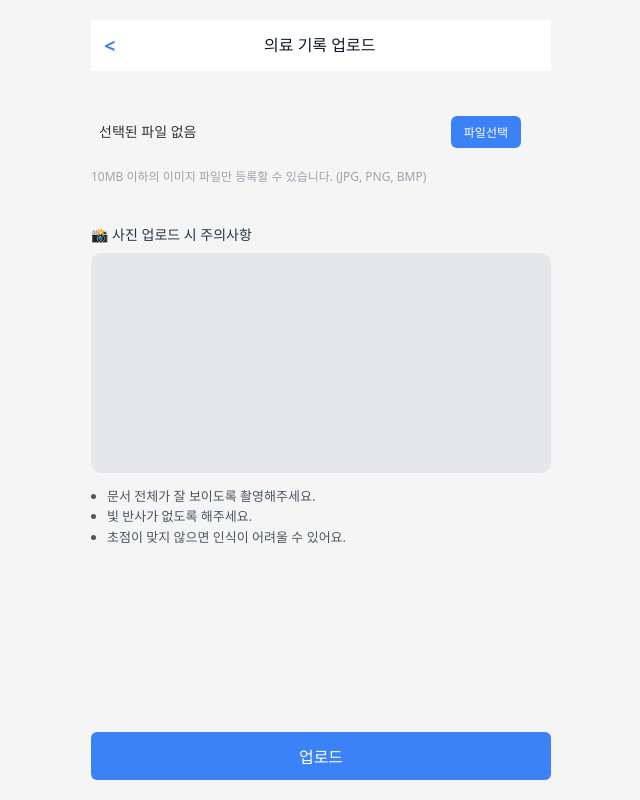
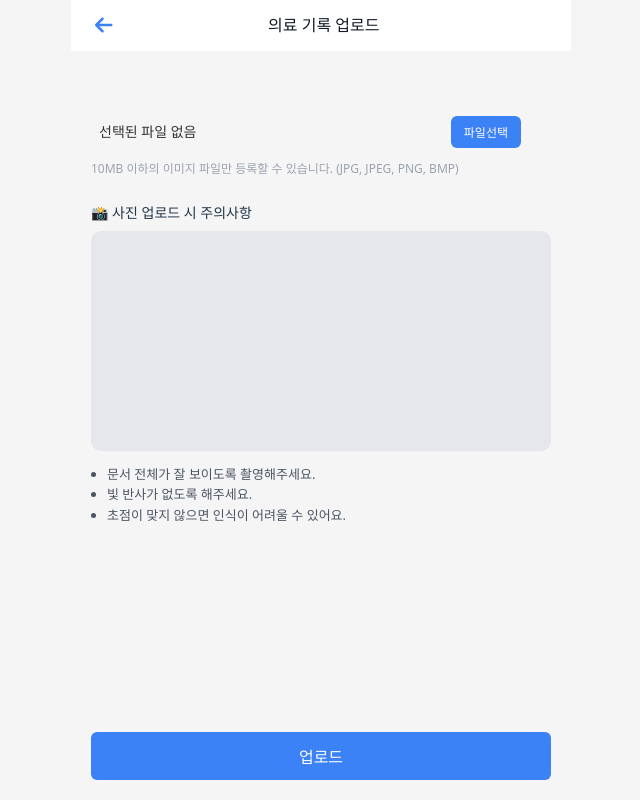
Before and after one commit to keroro7729/medinyang, a React (Vite) app in the folder medinyang-vite/: page / in a window 1280 px wide. Shown: the whole page, without its empty margins (319-959 px from the left). Built offline with nearby package versions, Linux system fonts and the light colour scheme.

Commit message:
feat(upload): 이미지 파일 formdata업로드 기능 구현 및 확장자 유효성 검사 추가

```diff
--- a/medinyang-vite/package.json
+++ b/medinyang-vite/package.json
@@ -10,6 +10,10 @@
     "preview": "vite preview"
   },
   "dependencies": {
+    "@fortawesome/fontawesome-svg-core": "^6.7.2",
+    "@fortawesome/free-brands-svg-icons": "^6.7.2",
+    "@fortawesome/free-solid-svg-icons": "^6.7.2",
+    "@fortawesome/react-fontawesome": "^0.2.2",
     "axios": "^1.8.4",
     "classnames": "^2.5.1",
     "react": "^19.0.0",
--- a/medinyang-vite/src/components/Chat/ChatInput.jsx
+++ b/medinyang-vite/src/components/Chat/ChatInput.jsx
@@ -1,5 +1,6 @@
 import React, { useState } from 'react';
-import { IoIosArrowUp } from 'react-icons/io';
+import { FontAwesomeIcon } from '@fortawesome/react-fontawesome';
+import { faArrowUp } from '@fortawesome/free-solid-svg-icons';
 
 const ChatInput = ({ onSend }) => {
   const [input, setInput] = useState('');
@@ -12,7 +13,14 @@ const ChatInput = ({ onSend }) => {
   };
 
   return (
-    <div style={{ display: 'flex', padding: '12px', borderTop: '1px solid #ccc' }}>
+    <div
+      style={{
+        display: 'flex',
+        alignItems: 'center',
+        backgroundColor: '#f5f5f5', // ✅ 전체 배경 통일
+        padding: '8px 0',
+      }}
+    >
       <input
         type="text"
         value={input}
@@ -21,30 +29,36 @@ const ChatInput = ({ onSend }) => {
         placeholder="궁금한 점을 메디냥에게 물어보세요!"
         style={{
           flex: 1,
-          padding: '8px 12px',
-          marginRight: '12px',
+          padding: '10px 12px',
           fontSize: '14px',
           border: '1px solid #ccc',
-          borderRadius: '8px',
+          borderRadius: '6px',
+          marginRight: '10px',
+          backgroundColor: '#ffffff', // ✅ 인풋창은 흰 배경
         }}
       />
       <button
         onClick={handleSend}
-        disabled={!isActive}
         style={{
-          backgroundColor: isActive ? '#2C7EDB' : '#D7D7D7',
-          color: 'white',
+          backgroundColor: '#3B82F6',   // ✅ 파란색 원
           border: 'none',
-          borderRadius: '50%',
+          borderRadius: '50%',          // 원형
           width: '40px',
           height: '40px',
           display: 'flex',
           alignItems: 'center',
           justifyContent: 'center',
-          fontSize: '20px',
+          cursor: 'pointer',
+          transition: 'background-color 0.2s ease',
         }}
       >
-        <IoIosArrowUp size={22} color="white" />
+        <FontAwesomeIcon
+          icon={faArrowUp}
+          style={{
+            color: '#ffffff',            // ✅ 흰색 화살표
+            fontSize: '16px',
+          }}
+        />
       </button>
     </div>
   );
--- /dev/null
+++ b/medinyang-vite/src/components/TopHeader.jsx
@@ -0,0 +1,65 @@
+// src/components/common/TopHeader.jsx
+import React from 'react';
+import { useNavigate } from 'react-router-dom';
+import { FontAwesomeIcon } from '@fortawesome/react-fontawesome';
+import { faArrowLeft } from '@fortawesome/free-solid-svg-icons';
+
+const TopHeader = ({ title = '제목 없음', backTo = -1 }) => {
+  const navigate = useNavigate();
+
+  const handleBack = () => {
+    if (typeof backTo === 'number') {
+      navigate(backTo); // 기본 -1: 뒤로가기
+    } else {
+      navigate(backTo); // 특정 경로로 이동
+    }
+  };
+
+  return (
+    <div
+      style={{
+        width: '100%',
+        display: 'flex',
+        backgroundColor: '#ffffff',
+        justifyContent: 'space-between',
+        alignItems: 'center',
+        marginBottom: '45px',
+      }}
+    >
+      <button
+        onClick={handleBack}
+        style={{
+          backgroundColor: '#ffffff',
+          color: '#3B82F6',
+          fontWeight: 'bold',
+          fontSize: '20px',
+          padding: '4px',
+          borderRadius: '6px',
+          border: 'none',
+          cursor: 'pointer',
+          marginLeft:'20px',
+          transition: 'color 0.2s ease',
+        }}
+        onMouseEnter={(e) => (e.currentTarget.style.color = '#1D4ED8')}
+  onMouseLeave={(e) => (e.currentTarget.style.color = '#3B82F6')}
+      >
+        <FontAwesomeIcon icon={faArrowLeft} />
+      </button>
+
+      <h2
+        style={{
+          fontSize: '16px',
+          fontWeight: '600',
+          fontFamily: `'Segoe UI', 'Pretendard', 'Noto Sans KR', sans-serif`,
+          color: '#111827',
+        }}
+      >
+        {title}
+      </h2>
+
+      <div style={{ width: '40px' }} />
+    </div>
+  );
+};
+
+export default TopHeader;
--- a/medinyang-vite/src/pages/ChatPage.jsx
+++ b/medinyang-vite/src/pages/ChatPage.jsx
@@ -1,6 +1,7 @@
 import React, { useState, useEffect, useRef } from 'react';
 import ChatList from '../components/Chat/ChatList';
 import ChatInput from '../components/Chat/ChatInput';
+import TopHeader from '../components/TopHeader';
 
 const ChatPage = () => {
   const [messages, setMessages] = useState([]);
@@ -33,10 +34,10 @@ const ChatPage = () => {
     <div style={{
       width: '100vw',
       height: '100vh',
+      backgroundColor: '#f5f5f5',
       display: 'flex',
+      justifyContent: 'center',
       alignItems: 'center',
-      justifyContent: 'center',
-      backgroundColor: '#f0f0f0',
     }}>
       <div style={{
         width: '100%',
@@ -44,25 +45,31 @@ const ChatPage = () => {
         height: '100%',
         display: 'flex',
         flexDirection: 'column',
-        backgroundColor: '#ffffff',
+        backgroundColor: '#f5f5f5',
       }}>
+        <TopHeader title="메디냥 AI" />
+
+        {/* 채팅 내용 스크롤 영역 */}
         <div style={{
-          textAlign: 'center',
-          padding: '16px',
-          fontWeight: 'bold',
-          fontSize: '18px',
-          borderBottom: '1px solid #ddd',
+          flex: 1,
+          overflowY: 'auto',
+          padding: '20px',
+          backgroundColor: '#f5f5f5',
         }}>
-          메디냥 AI
+          <ChatList messages={messages} />
         </div>
 
-        <ChatList messages={messages} />
-        <ChatInput onSend={handleSend} />
+        {/* 하단 고정 입력창 */}
+        <div style={{
+          backgroundColor: '#f5f5f5',
+          padding: '12px 20px',
+          borderTop: '1px solid #ddd',
+        }}>
+          <ChatInput onSend={handleSend} />
+        </div>
       </div>
     </div>
   );
-
-
 };
 
 export default ChatPage;
--- a/medinyang-vite/src/pages/UploadPage.jsx
+++ b/medinyang-vite/src/pages/UploadPage.jsx
@@ -1,17 +1,63 @@
 import React, { useState, useRef } from 'react';
+import TopHeader from '../components/TopHeader';
 
 const UploadPage = () => {
   const [fileName, setFileName] = useState('선택된 파일 없음');
+  const [selectedFile, setSelectedFile] = useState(null);
+  const [error, setError] = useState('');
   const fileInputRef = useRef(null);
 
-    const handleFileChange = (e) => {
-      const file = e.target.files[0];
-      setFileName(file ? file.name : '선택된 파일 없음');
-    };
+  const validExtensions = ['jpg', 'jpeg', 'png', 'bmp'];
 
   const triggerFileSelect = () => {
     fileInputRef.current.click();
   };
+
+  const handleFileChange = (e) => {
+    const file = e.target.files[0];
+    if (!file) return;
+
+    const ext = file.name.split('.').pop().toLowerCase();
+    const isValid = validExtensions.includes(ext);
+
+    if (!isValid) {
+      setSelectedFile(null);
+      setFileName('선택된 파일 없음');
+      setError('❗ 이미지 파일 형식이 아닙니다. (JPG, JPEG, PNG, BMP만 허용)');
+      return;
+    }
+
+    setSelectedFile(file);
+    setFileName(file.name);
+    setError('');
+  };
+
+  const handleUpload = async () => {
+    if (!selectedFile) {
+      alert('⚠️ 파일을 먼저 선택해주세요.');
+      return;
+    }
+
+    try {
+      const formData = new FormData();
+      formData.append('file', selectedFile);
+
+      const response = await fetch('http://localhost:8080/api/upload', {
+        method: 'POST',
+        body: formData,
+      });
+
+      if (!response.ok) throw new Error('업로드 실패');
+
+      const result = await response.json();
+      console.log('✅ 서버 응답:', result);
+      alert('파일 업로드 성공!');
+    } catch (err) {
+      console.error(err);
+      alert('❌ 업로드 실패: ' + err.message);
+    }
+  };
+
   return (
     <div
       style={{
@@ -21,105 +67,54 @@ const UploadPage = () => {
         display: 'flex',
         justifyContent: 'center',
         alignItems: 'center',
-        //padding: '0 16px',
-        //boxSizing: 'border-box',
       }}
     >
       <div
         style={{
           width: '100%',
-          maxWidth: '500px', // ✅ 화면 크기 따라 유동 + 중앙 정렬
+          maxWidth: '500px',
           height: '100%',
-          backgroundColor: '#f5f5f5',
           display: 'flex',
           flexDirection: 'column',
-          padding: '20px',
-          boxSizing: 'border-box',
-          overflowY: 'auto',
-          borderRadius: '8px',
-          margin: '0 auto', // ✅ 중앙 정렬용
+          backgroundColor: '#f5f5f5',
         }}
       >
-        {/* 헤더 */}
-<div
-  style={{
-    width:"100%",
-    display: 'flex',
-    backgroundColor: '#ffffff',
-    justifyContent: 'space-between',
-    alignItems: 'center',
-    marginBottom: '45px',
-    //padding: '12px',
+        <TopHeader title="의료 기록 업로드" />
 
-  }}
->
-  <button
-    style={{
-      backgroundColor: '#ffffff',
-      //border: '2px solid #3B82F6',
-      color: '#3B82F6',
-      fontWeight: 'bold',
-      fontSize: '20px',
-      padding: '4px 12px',
-      borderRadius: '6px',
-      //cursor: 'pointer',
-    }}
-  >
-    &lt;
-  </button>
-
-  <h2
-    style={{
-      fontSize: '16px', // ← 크기 줄임
-      fontWeight: '600',
-      fontFamily: `'Segoe UI', 'Pretendard', 'Noto Sans KR', sans-serif`,
-      color: '#111827',
-    }}
-  >
-    의료 기록 업로드
-  </h2>
-
-  <div style={{ width: '40px' }} /> {/* 버튼 크기 맞춰서 여백 맞춤 */}
-</div>
-
-
-        {/* 📂 커스텀 파일 업로드 */}
+        {/* 콘텐츠 영역 */}
+        <div style={{ padding: '20px', overflowY: 'auto', flex: 1 }}>
+          {/* 파일 선택 */}
           <div
             style={{
               display: 'flex',
-    justifyContent: 'space-between', // ✅ 좌우 정렬!
+              justifyContent: 'space-between',
               alignItems: 'center',
               marginBottom: '8px',
-    //backgroundColor:'',
               gap: '12px',
               flexWrap: 'wrap',
             }}
           >
-  {/* 왼쪽: 파일 이름 */}
             <span
               style={{
                 fontSize: '14px',
-    color: '#333',
+                color: error ? 'red' : '#333',
                 flex: '1',
-    marginLeft: '8px', // ✅ 왼쪽 여백 추가!
+                marginLeft: '8px',
               }}
             >
-  {fileName}
+              {error || fileName}
             </span>
 
-
-  {/* 오른쪽: 파일 선택 버튼 */}
             <button
               onClick={triggerFileSelect}
               style={{
                 backgroundColor: '#3B82F6',
-      //border: '2px solid #3B82F6',
                 color: '#ffffff',
                 fontWeight: 'bold',
-      fontSize : '12px',
+                fontSize: '12px',
                 padding: '6px 12px',
                 borderRadius: '6px',
-      marginRight:'30px',
+                marginRight: '30px',
                 cursor: 'pointer',
                 whiteSpace: 'nowrap',
               }}
@@ -127,24 +122,34 @@ const UploadPage = () => {
               파일선택
             </button>
 
-  {/* 숨겨진 input */}
             <input
               ref={fileInputRef}
               type="file"
-    accept="image/*,.pdf"
+              accept=".jpg,.jpeg,.png,.bmp"
               onChange={handleFileChange}
               style={{ display: 'none' }}
             />
           </div>
 
-
-        <p style={{ fontSize: '12px', color: '#9CA3AF', marginBottom: '24px' }}>
-          10MB 이하의 이미지 파일만 등록할 수 있습니다. (JPG, PNG, BMP)
+          <p
+            style={{
+              fontSize: '12px',
+              color: '#9CA3AF',
+              marginBottom: '24px',
+            }}
+          >
+            10MB 이하의 이미지 파일만 등록할 수 있습니다. (JPG, JPEG, PNG, BMP)
           </p>
 
-        {/* 주의사항 */}
+          {/* 업로드 안내 */}
           <div style={{ marginBottom: '24px' }}>
-          <h3 style={{ fontSize: '14px', fontWeight: 'bold', marginBottom: '8px' }}>
+            <h3
+              style={{
+                fontSize: '14px',
+                fontWeight: 'bold',
+                marginBottom: '8px',
+              }}
+            >
               📸 사진 업로드 시 주의사항
             </h3>
             <div
@@ -169,11 +174,13 @@ const UploadPage = () => {
               <li> 초점이 맞지 않으면 인식이 어려울 수 있어요.</li>
             </ul>
           </div>
+        </div>
 
-        {/* 업로드 버튼 */}
+        {/* 하단 업로드 버튼 */}
+        <div style={{ padding: '20px' }}>
           <button
+            onClick={handleUpload}
             style={{
-            marginTop: 'auto',
               width: '100%',
               backgroundColor: '#3B82F6',
               color: '#ffffff',
@@ -189,6 +196,7 @@ const UploadPage = () => {
           </button>
         </div>
       </div>
+    </div>
   );
 };
 
```
Also changed, not shown: 1 other file (tests, documents, lock files or other folders). Lines whose indentation alone changed are shown as unchanged.
